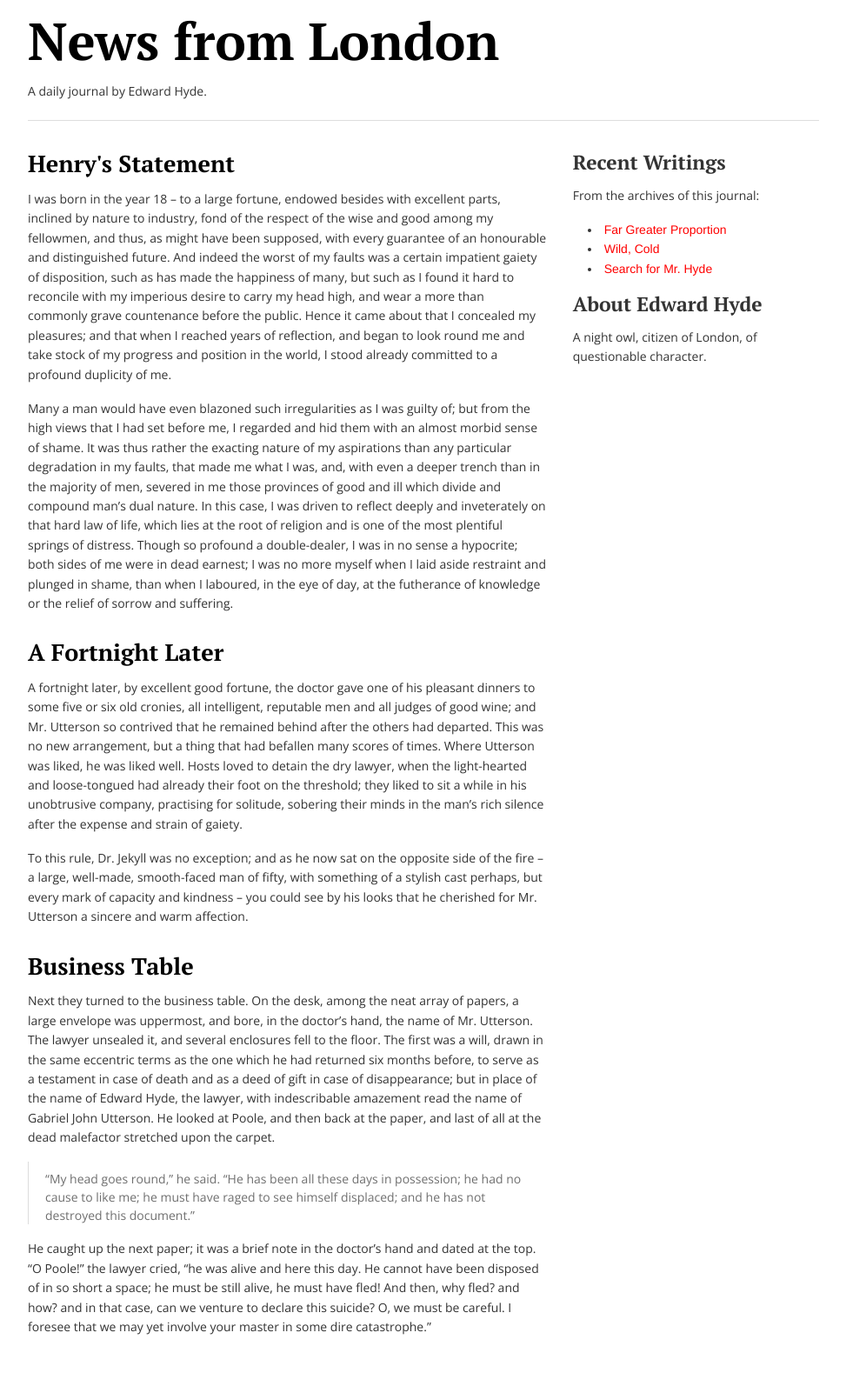
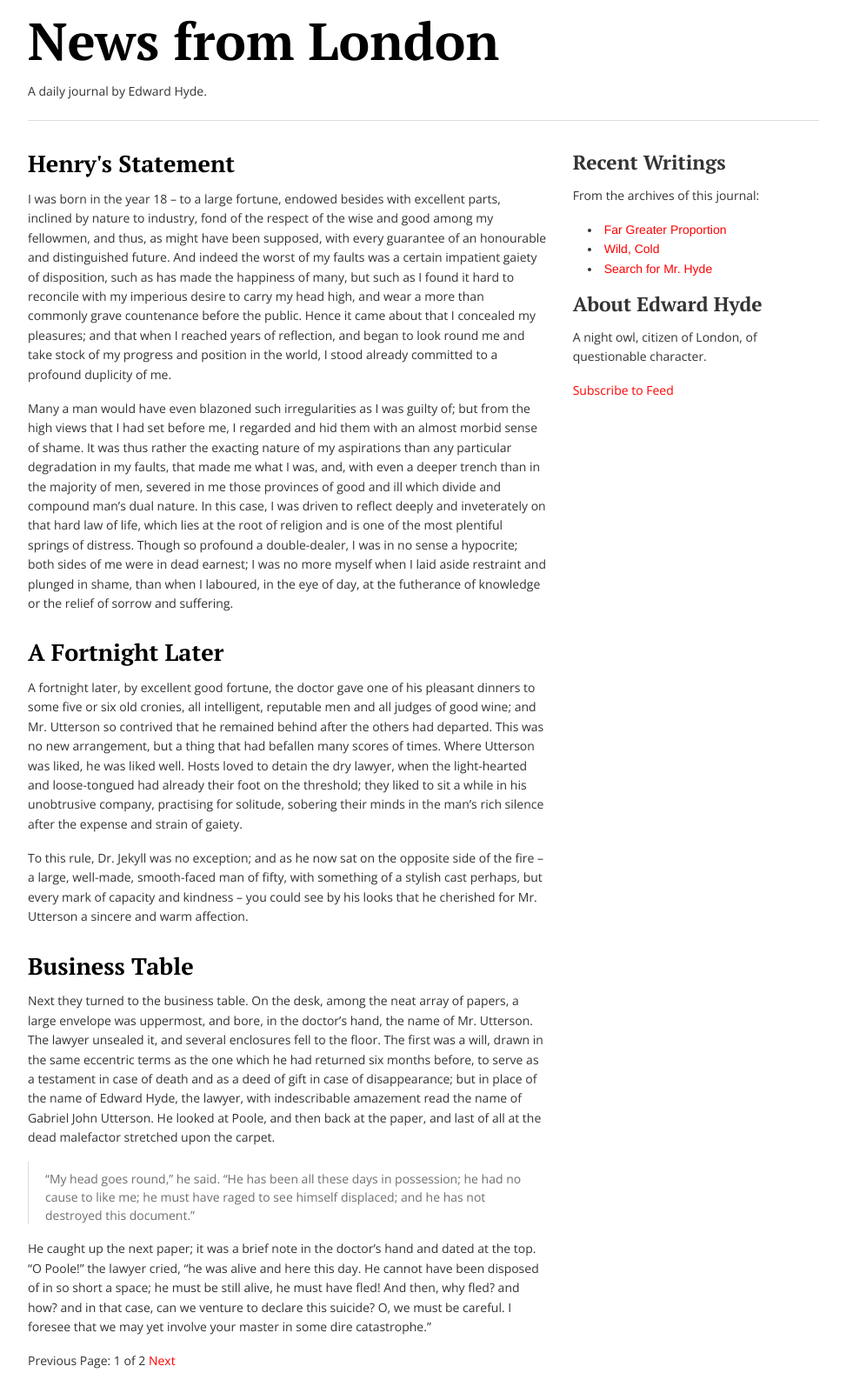
Before and after one commit to lyndseybrowning/jekyll-test, a Jekyll site: the page built from index.html, in a window 1280 px wide. Shown: the whole page at 87% size, without its empty margins (153-1126 px from the left). Built offline with Jekyll 4.4.1, drawn with Linux system fonts in a browser that asks for light colours; the list of posts is cut into pages by our own code; before the commit the page ends 1554 px from its top, so only the background shows below that.

Commit message:
Updated config to include jekyll-paginate, updated index to use pagination

```diff
--- a/_config.yml
+++ b/_config.yml
@@ -11,3 +11,6 @@ github_username:  jekyll
 # Build settings
 markdown: kramdown
 permalink: /articles/:title # lowercase separated by hyphens
+gems: [jekyll-paginate]
+paginate: 3
+paginate_path: "page:num"
--- a/index.html
+++ b/index.html
@@ -4,7 +4,7 @@ layout: default
 
   <div class="row">
     <div class="eight columns">
-      {% for post in site.posts limit: 3 %}
+      {% for post in paginator.posts limit: 3 %}
       <h3><a href="{{ post.url }}">{{ post.title }}</a></h3>
 
       <div class="row">
@@ -13,6 +13,27 @@ layout: default
         </div>
       </div>
       {% endfor %}
+
+      <div class="pagination">
+        <p>
+          {% if paginator.previous_page %}
+            {% if paginator.previous_page == 1 %}
+              <a href="/" class="previous">Previous</a>
+            {% else %}
+              <a href="{{ site.baseurl }}/page{{ paginator.previous_page }}" class="previous">Previous</a>
+            {% endif %}
+          {% else %}
+            <span class="previous">Previous</span>
+          {% endif %}
+          <span class="page_number">Page: {{ paginator.page }} of {{ paginator.total_pages }}</span>
+          {% if paginator.next_page %}
+            <a href="{{ site.baseurl }}/page{{ paginator.next_page }}" class="next">Next</a>
+          {% else %}
+            <span class="next">Next</span>
+          {% endif %}
+        </p>
+      </div>
+
     </div>
     <div class="four columns">
       <h4> Recent Writings </h4>
@@ -24,5 +45,6 @@ layout: default
       </ul>
       <h4>About Edward Hyde</h4>
       <p>A night owl, citizen of London, of questionable character.</p>
+      <p><a href="/feed.xml"> Subscribe to Feed </a></p>
     </div>
   </div>
```
Also changed, not shown: archive.html (added, +23 -0 lines).
